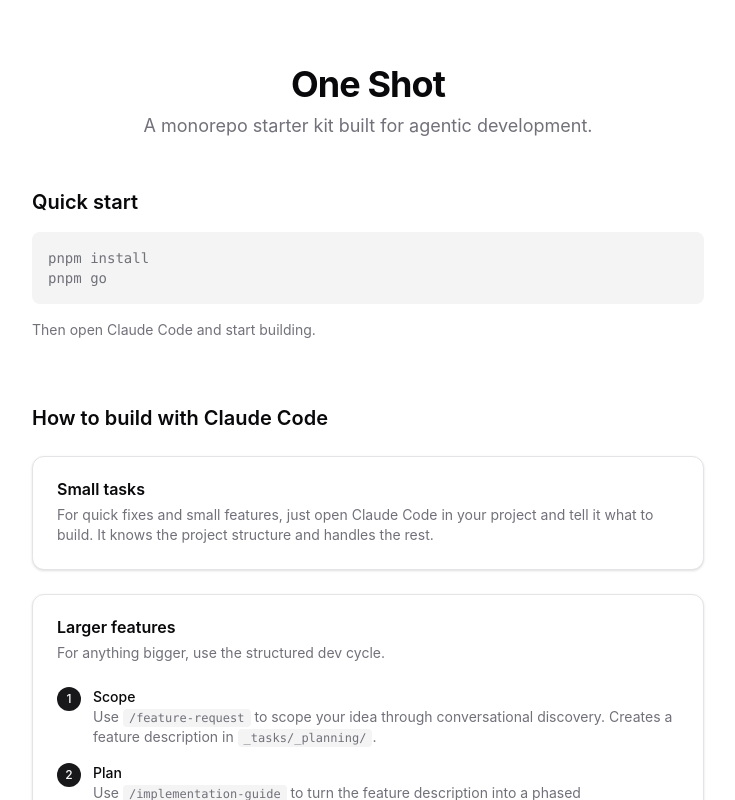
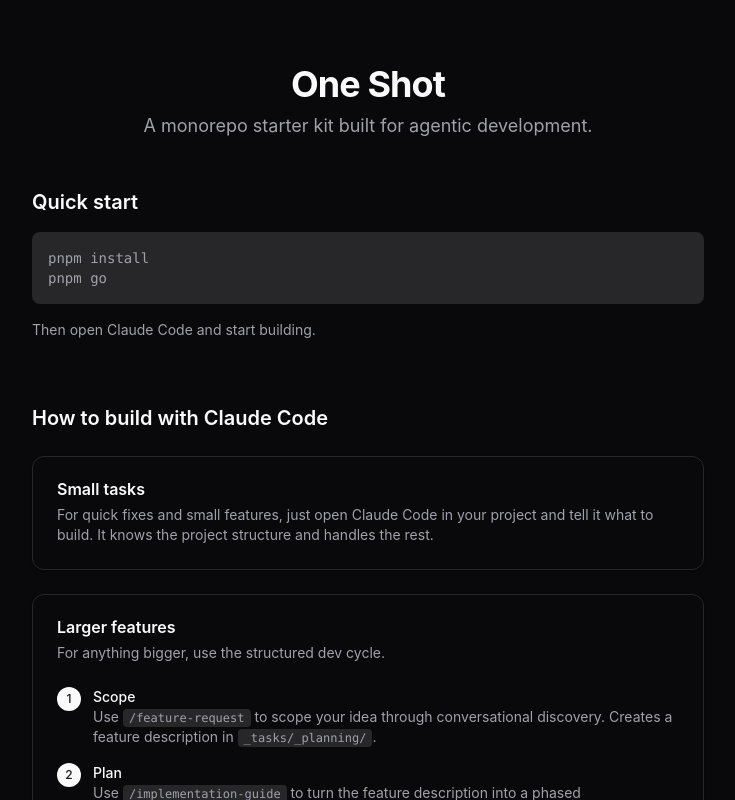
Before and after one commit to tylerdurrett/oneshot-dashboard, a Next.js app in the folder apps/web/: page / in a window 1280 px wide. Shown: the top 800 px of the page, without its empty margins (272-1007 px from the left). Built offline with nearby package versions, Linux system fonts and the light colour scheme.

Commit message:
fix(layout): apply dark mode styling to RootLayout and remove unnecessary div in ChatLayout

```diff
--- a/apps/web/src/app/chat/layout.tsx
+++ b/apps/web/src/app/chat/layout.tsx
@@ -2,8 +2,6 @@
 
 export default function ChatLayout({ children }: { children: React.ReactNode }) {
   return (
-    <div className="dark min-h-screen bg-background text-foreground">
-      <ChatProviders>{children}</ChatProviders>
-    </div>
+    <ChatProviders>{children}</ChatProviders>
   );
 }
--- a/apps/web/src/app/layout.tsx
+++ b/apps/web/src/app/layout.tsx
@@ -19,8 +19,8 @@
 
 export default function RootLayout({ children }: { children: React.ReactNode }) {
   return (
-    <html lang="en">
-      <body className={`${geistSans.variable} ${geistMono.variable} antialiased`}>{children}</body>
+    <html lang="en" className="dark">
+      <body className={`${geistSans.variable} ${geistMono.variable} bg-background text-foreground antialiased`}>{children}</body>
     </html>
   );
 }
```
